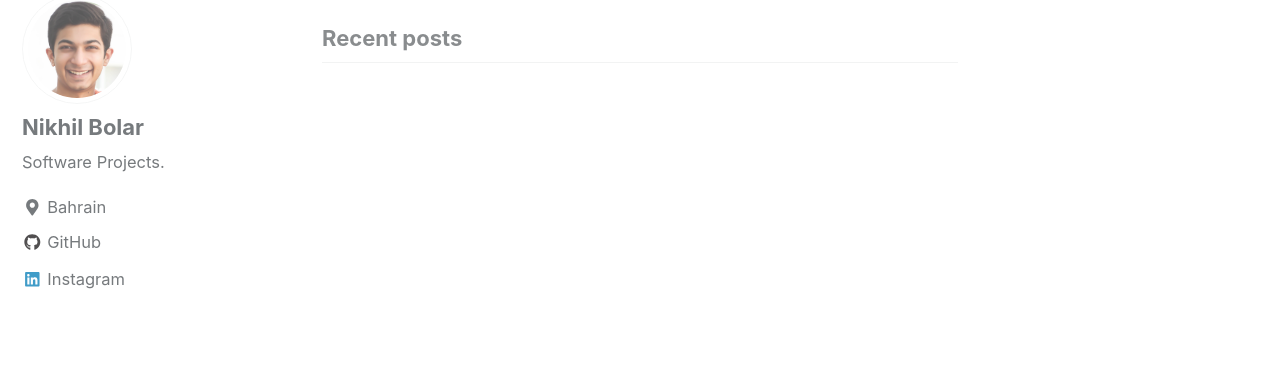
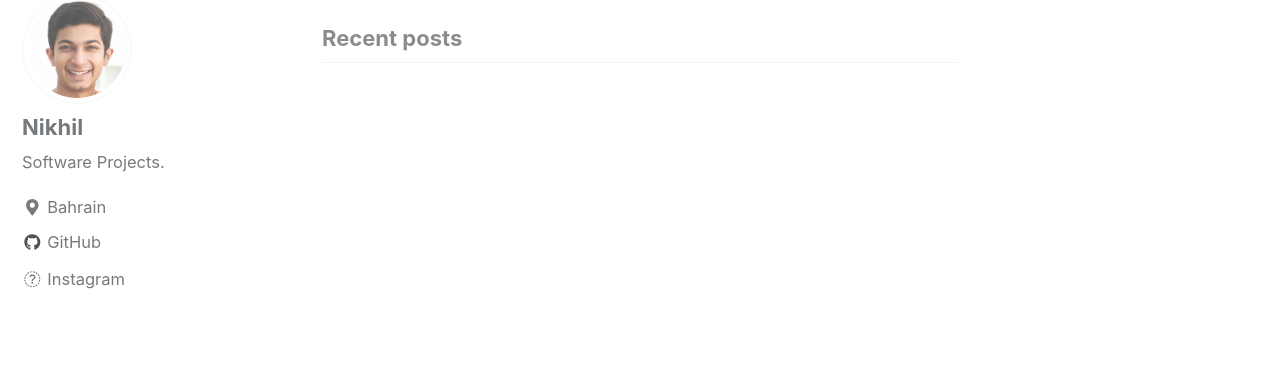
Before and after one commit to nbolar/nbolar.github.io, a Jekyll site: the page built from index.html, in a window 1280 px wide. Shown: the part 117-494 px from the top of the page. Built offline with Jekyll 4.4.1, drawn with Linux system fonts in a browser that asks for light colours; cached includes are drawn as plain includes; the list of posts is cut into pages by our own code.

Commit message:
Update _config.yml

```diff
--- a/_config.yml
+++ b/_config.yml
@@ -106,7 +106,7 @@
 
 # Site Author
 author:
-  name             : "Nikhil Bolar"
+  name             : "Nikhil"
   avatar           : "/images/photo1.jpg"# path of avatar image, e.g. "/assets/images/bio-photo.jpg"
   bio              : "Software Projects."
   location         : "Bahrain"
@@ -131,7 +131,7 @@
       icon: "fab fa-fw fa-instagram"
       # url: "https://instagram.com/"
     - label: "Instagram"
-      icon: "fab fa-fw fa-linkedin"
+      icon: "fab fa-fw fa-linkedin-square"
       url: "https://linkedin.com/in/nikhilbolar"
 
 # Site Footer
```
